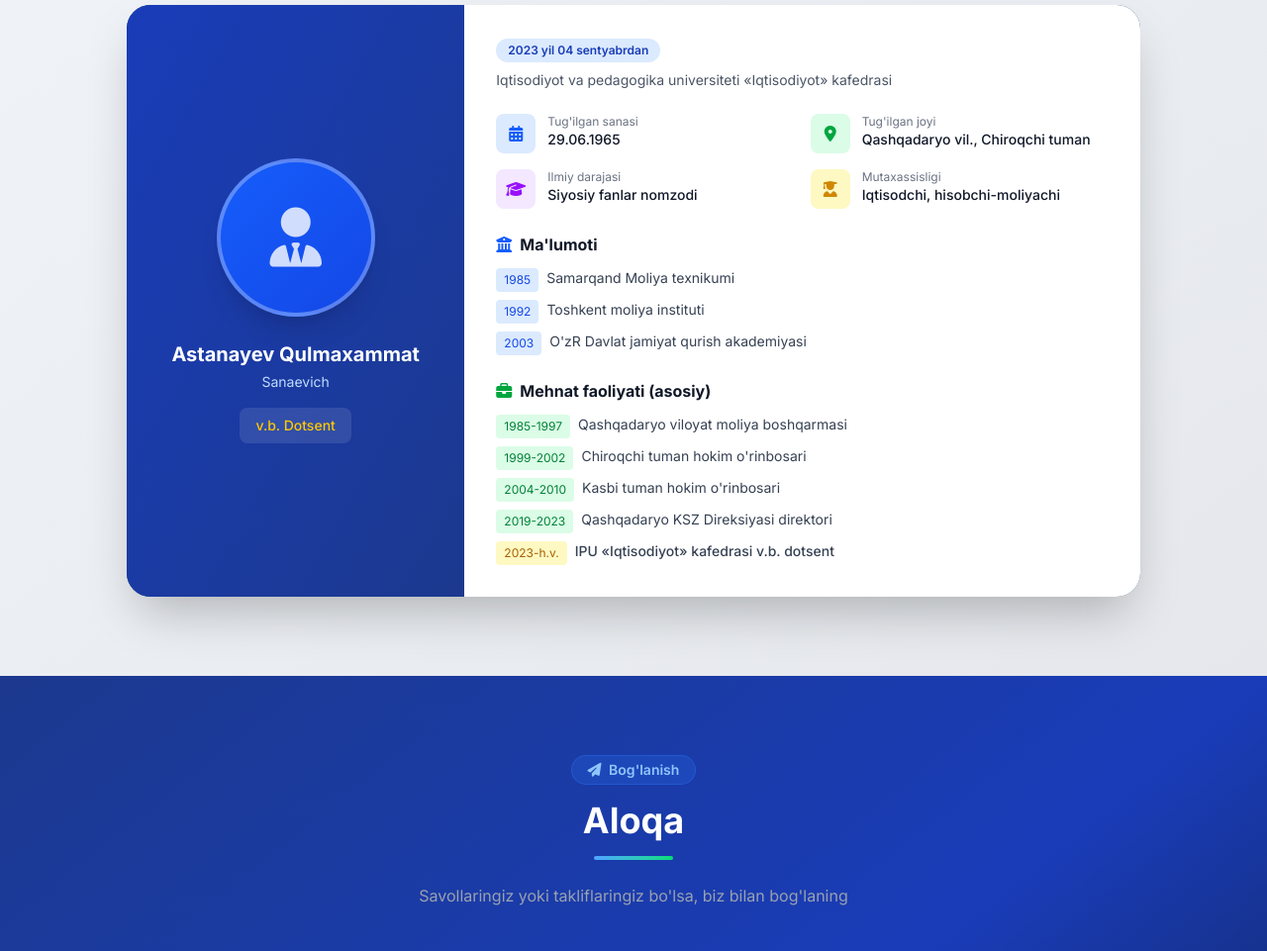
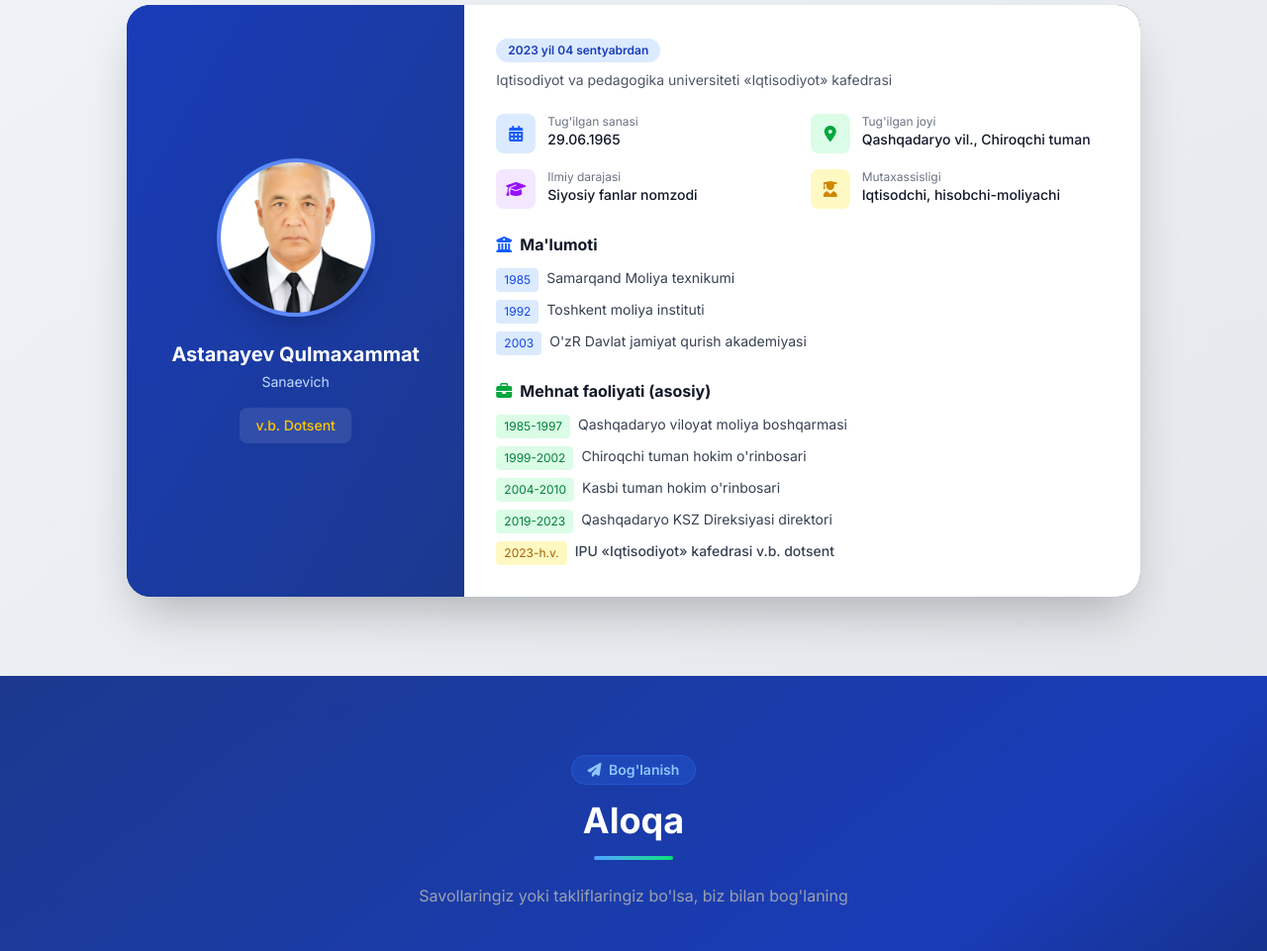
Before and after one commit to AITECHNOUZ/bojxona_ishi, a plain HTML site: page index.html in a window 1280 px wide. Shown: the part 4907-5868 px from the top of the page at 99% size. Drawn offline with nearby package versions, Linux system fonts and the light colour scheme.

Commit message:
Update profile section with image
Replaced user icon with an image of Astanayev Qulmaxammat.

```diff
--- a/index.html
+++ b/index.html
@@ -1041,7 +1041,12 @@
                         <!-- Photo Section -->
                         <div class="md:w-1/3 bg-gradient-to-br from-blue-800 to-blue-900 p-8 flex flex-col items-center justify-center">
                             <div class="w-40 h-40 rounded-full overflow-hidden border-4 border-white/30 shadow-xl mb-6 bg-gradient-to-br from-blue-600 to-blue-700 flex items-center justify-center">
-                                <i class="fas fa-user-tie text-white/80 text-6xl"></i>
+                                <img
+                                    src="creator.jpg"
+                                    alt="Astanayev Qulmaxammat Sanaevich"
+                                    class="w-full h-full object-cover"
+                                />
+
                             </div>
                             <h3 class="text-xl font-bold text-white text-center mb-1">Astanayev Qulmaxammat</h3>
                             <p class="text-blue-200 text-sm text-center">Sanaevich</p>
```
